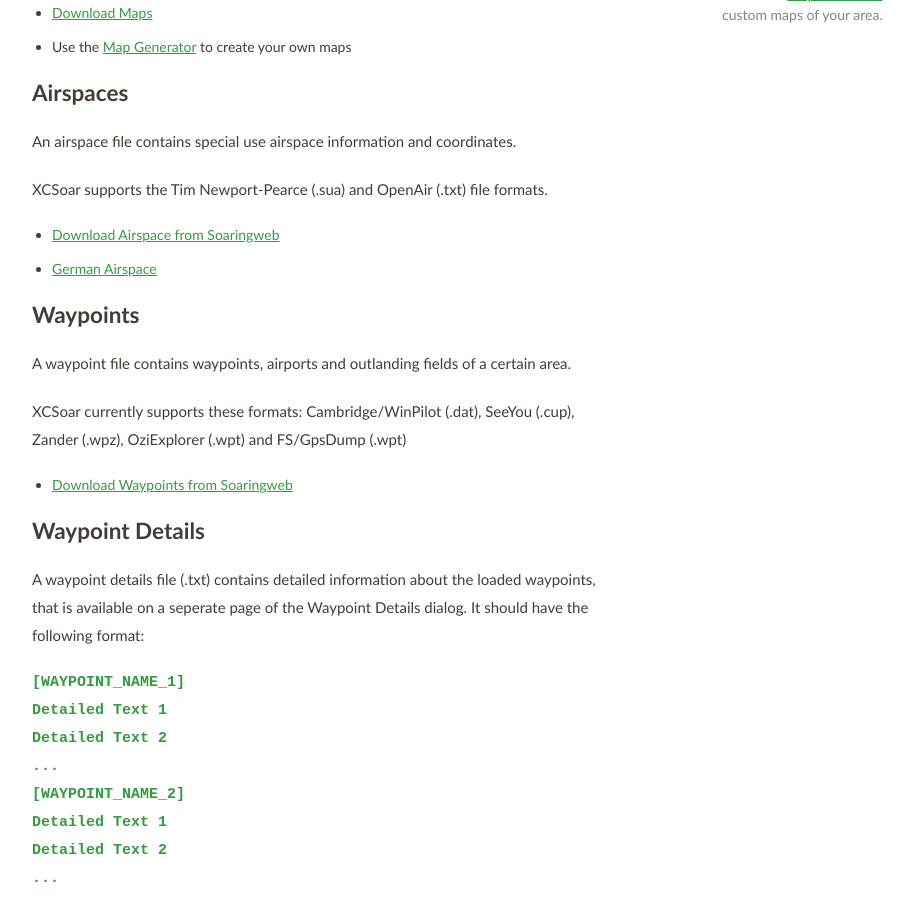
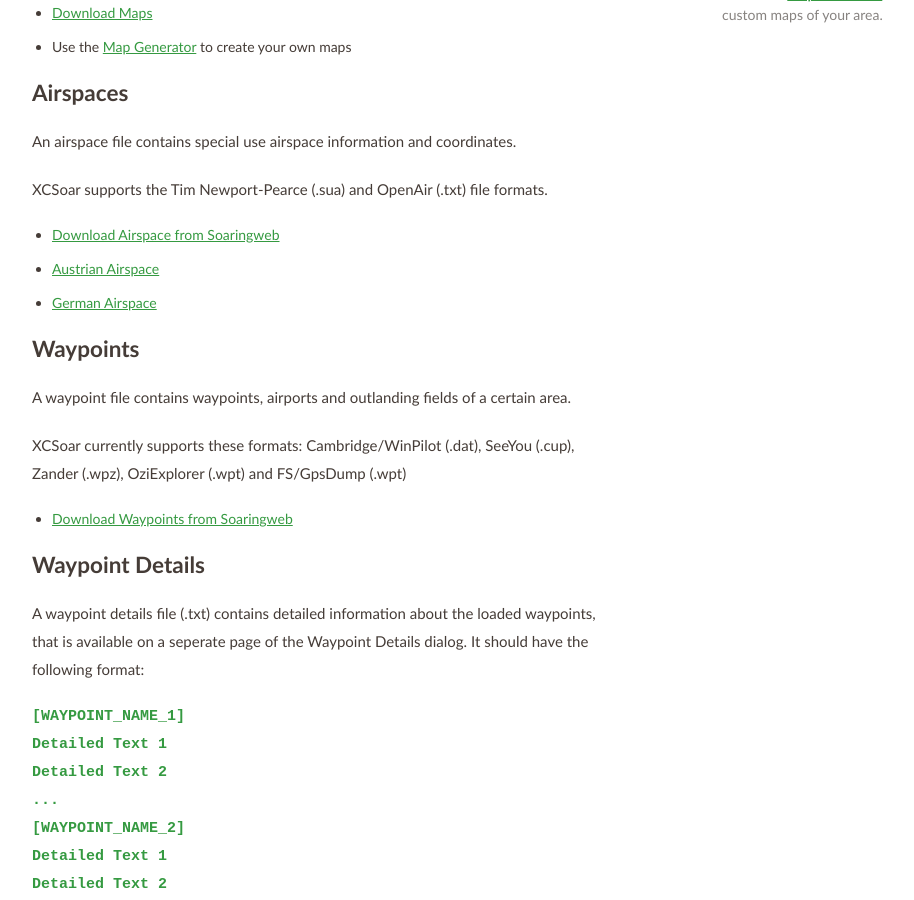
Before and after one commit to XCSoar/website, a Jekyll site: the page built from download/data.md, in a window 1280 px wide and 900 px high, scrolled down 549 px. Shown: the whole window, without its empty margins (138-1052 px from the left). Built offline with Jekyll 4.4.1, drawn with Linux system fonts in a browser that asks for light colours.

Commit message:
download/data: Added link to austrian airspace file

```diff
--- a/download/data.md
+++ b/download/data.md
@@ -28,6 +28,7 @@
 XCSoar supports the Tim Newport-Pearce (.sua) and OpenAir (.txt) file formats.
 
 - [Download Airspace from Soaringweb](http://soaringweb.org/Airspace/HomePage.html)
+- [Austrian Airspace](http://www.austrocontrol.at/en/content/atm/AIS/Products/kml/kml.shtml)
 - [German Airspace](http://daec.de/aul/luftr_d.php)
 
 ## Waypoints
```
